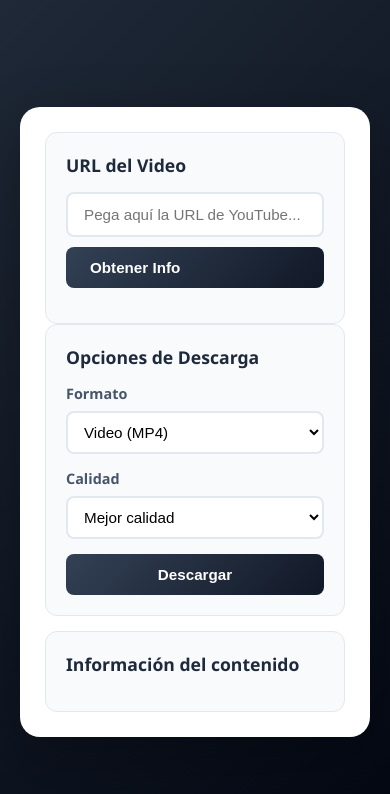
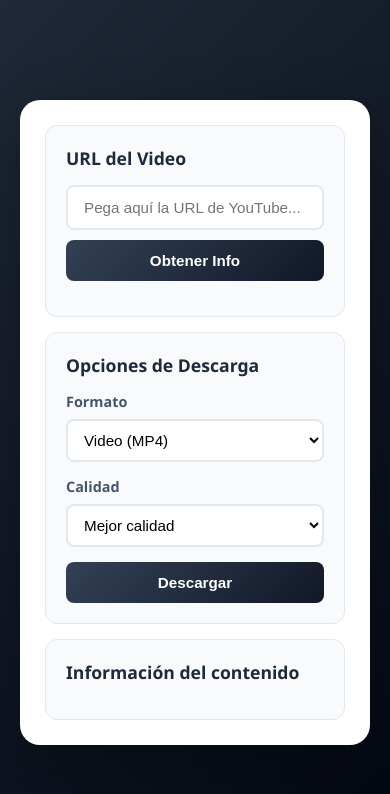
Before and after one commit to G-User0/Downld, a Flask app: page / in a window 390 px wide. Shown: the top 794 px of the page. Run offline with Flask 3, Linux system fonts and the light colour scheme; parts of the project's set-up code (start-up, migrations or seed data) failed here and were passed over.

Commit message:
Responsive

```diff
--- a/templates/index.html
+++ b/templates/index.html
@@ -35,6 +35,18 @@
         .main-content {
             display: grid;
             grid-template-columns: 1fr;
+            gap: 15px 15px;
+        }
+
+        .left-column {
+            display: flex;
+            flex-direction: column;
+            gap: 15px;
+        }
+
+        .right-column {
+            display: flex;
+            flex-direction: column;
             gap: 15px;
         }
 
@@ -45,18 +57,6 @@
 
             .main-content {
                 grid-template-columns: 1fr 1fr;
-            }
-
-            .left-column {
-                display: flex;
-                flex-direction: column;
-                gap: 15px;
-            }
-
-            .right-column {
-                display: flex;
-                flex-direction: column;
-                gap: 15px;
             }
         }
 
@@ -131,6 +131,7 @@
             color: white;
             display: flex;
             align-items: center;
+            justify-content: center;
         }
 
         .btn-primary:hover:not(:disabled) {
```
